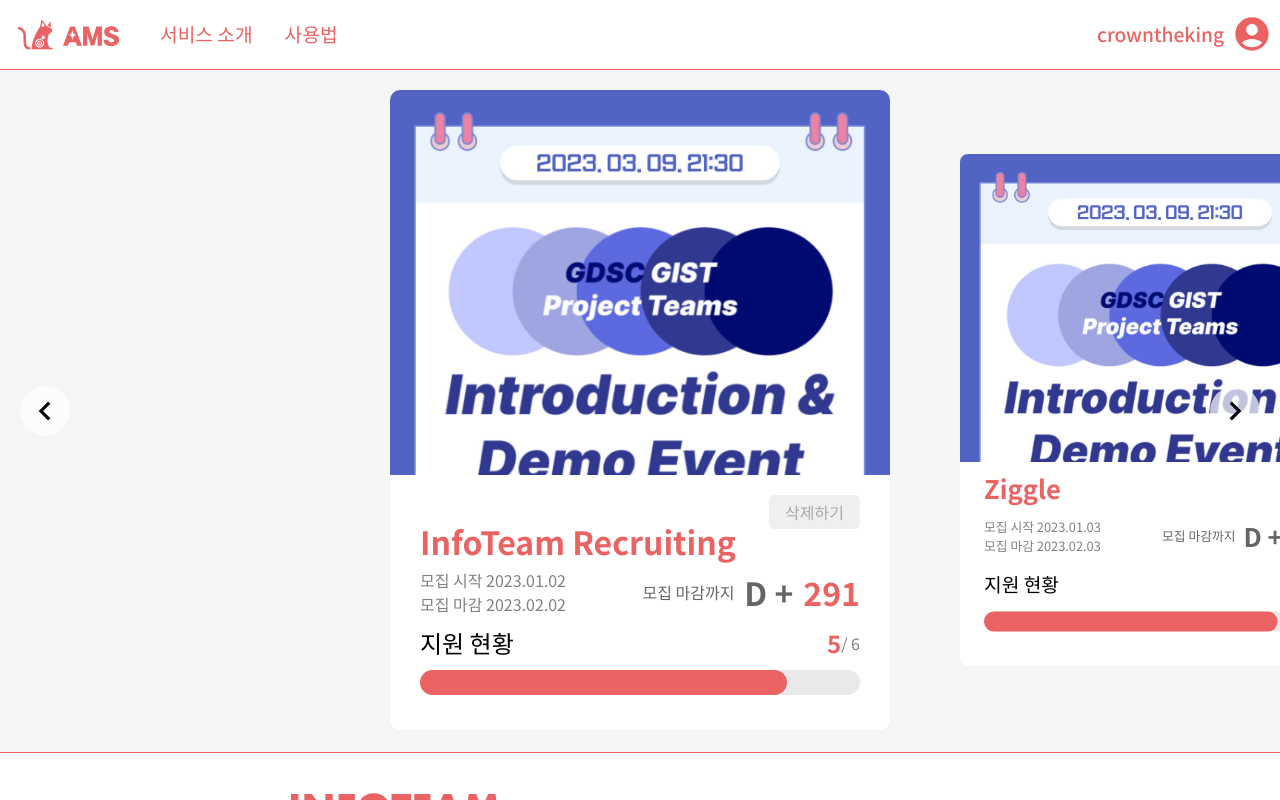
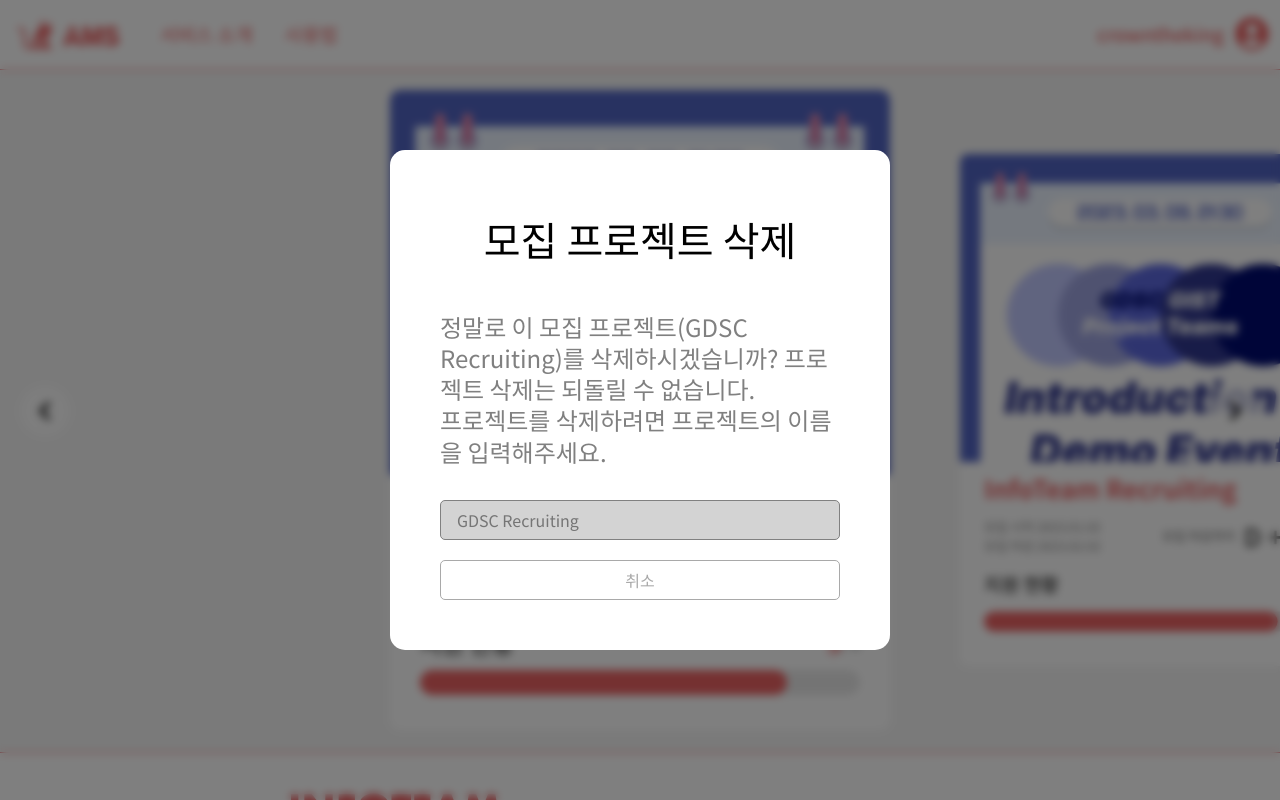
Before and after one commit to gsainfoteam/ziggle-ams-fe, a React (Vite) app: page / in a window 1280 px wide. Both pictures are taken after a click on the button "삭제하기". Shown: the top 800 px of the page. Built offline with nearby package versions, Linux system fonts and the light colour scheme.

Commit message:
✨ Implemented modal for project delete

```diff
--- a/src/pages/Board/components/Carousel/ProjectCard.tsx
+++ b/src/pages/Board/components/Carousel/ProjectCard.tsx
@@ -1,8 +1,11 @@
+import { createPortal } from "react-dom";
 import styled from "styled-components";
 
 import thumbnailUrl from "/src/assets/dummy_thumbnail.jpg";
 
 import { ProjectData } from "../../FetchProjectsDataFromDB";
+import Modal from "../Modal/Modal";
+import useModal from "../Modal/useModal";
 import MiniDueWidget from "./MiniWidget/MiniDueWidget";
 import MiniRecruitStatWidget from "./MiniWidget/MiniRecruitStatWidget";
 import Paper from "./Paper";
@@ -56,6 +59,7 @@ function ProjectCard({
   deleteProject: () => void;
 }) {
   const { startDate, endDate, title } = projectData; // TODO: get recruit stat from DB
+  const { modalState, openModal, closeModal } = useModal();
 
   return (
     <Paper focused={focused}>
@@ -63,7 +67,18 @@ function ProjectCard({
       <WidgetSection>
         <ActionSection>
           {focused && (
-            <DeleteButton onClick={deleteProject}>삭제하기</DeleteButton>
+            <>
+              <DeleteButton onClick={openModal}>삭제하기</DeleteButton>
+              {modalState.isOpen &&
+                createPortal(
+                  <Modal
+                    action={deleteProject}
+                    closeModal={closeModal}
+                    projectName={title}
+                  />,
+                  document.body,
+                )}
+            </>
           )}
         </ActionSection>
         <ProjectName>{title}</ProjectName>
--- a/src/pages/Board/components/Modal/Modal.tsx
+++ b/src/pages/Board/components/Modal/Modal.tsx
@@ -1,48 +1,140 @@
 import styled from "styled-components";
 
+import useFormInput from "./useFormInput";
+
 const ModalBackdrop = styled.div`
+  position: fixed;
   z-index: 9999;
-  position: fixed;
-  left: 0;
-  top: 0;
+
+  display: flex;
   width: 100vw;
   height: 100vh;
-  display: flex;
+  top: 0;
+  left: 0;
+
   justify-content: center;
   align-items: center;
+
   background-color: rgba(0, 0, 0, 0.5);
-`;
-const ModalContainer = styled.div`
-  display: flex;
-  background-color: white;
-  border-radius: 10px;
-  border: none;
-  padding: 20px;
+  backdrop-filter: blur(4px);
 `;
 
-interface modalProps {
-  onExitModal: () => void;
-  onAcceptModal: () => void;
+const ModalContainer = styled.div`
+  z-index: 10000;
+  width: 400px;
+  height: 400px;
+
+  display: flex;
+  flex-direction: column;
+  justify-content: space-between;
+  align-items: center;
+  padding: 50px;
+
+  background-color: white;
+  border-radius: 15px;
+`;
+
+const ModalTitle = styled.h1`
+  display: flex;
+  font-size: 2.5em;
+`;
+
+const ModalMessage = styled.div`
+  display: flex;
+  font-size: 1.5em;
+  line-height: 1.3em;
+  color: gray;
+  word-wrap: break-word;
+`;
+
+const ModalForm = styled.form`
+  display: flex;
+  flex-direction: column;
+  align-items: center;
+  width: 100%;
+  gap: 20px;
+`;
+
+const ModalFormTextInput = styled.input`
+  display: flex;
+  box-sizing: border-box;
+  width: 100%;
+  height: 2.5em;
+  border: 1px solid gray;
+  border-radius: 5px;
+  background-color: lightgray;
+  padding: 0 1em;
+
+  &:focus {
+    outline: 1.5px solid darkgray;
+  }
+`;
+
+interface ActionButtonProps {
+  color: "dangerous" | "normal";
 }
 
-function Modal({ onExitModal, onAcceptModal }: modalProps) {
+const ActionButton = styled.button<ActionButtonProps>`
+  display: flex;
+  width: 100%;
+  height: 2.5em;
+  justify-content: center;
+  align-items: center;
+
+  border-radius: 5px;
+
+  --mainColor: ${({ color }) =>
+    color === "dangerous" ? "#eb6263" : "darkgray"};
+
+  border: 1px solid var(--mainColor);
+  color: var(--mainColor);
+  background-color: white;
+
+  &:hover {
+    color: white;
+    border: none;
+    background-color: var(--mainColor);
+  }
+`;
+
+function Modal({
+  action,
+  closeModal,
+  projectName,
+}: {
+  action: () => void;
+  closeModal: () => void;
+  projectName: string;
+}) {
+  const { onChange, isValid } = useFormInput(projectName);
   return (
-    <ModalBackdrop onClick={onExitModal}>
-      <ModalContainer>
-        <div>
-          <h1>Are you sure that you want to delete the project?</h1>
-          <div
-            style={{
-              display: "flex",
-              flexDirection: "row",
-              justifyContent: "center",
-              gap: "50px",
-            }}
-          >
-            <button onClick={onAcceptModal}>YES</button>
-            <button onClick={onExitModal}>NO</button>
-          </div>
-        </div>
+    <ModalBackdrop onClick={closeModal}>
+      <ModalContainer
+        onClick={(e) => {
+          e.stopPropagation();
+        }}
+      >
+        <ModalTitle>모집 프로젝트 삭제</ModalTitle>
+        <>
+          <ModalMessage>
+            정말로 이 모집 프로젝트({projectName})를 삭제하시겠습니까? 프로젝트
+            삭제는 되돌릴 수 없습니다.
+            <br />
+            프로젝트를 삭제하려면 프로젝트의 이름을 입력해주세요.
+          </ModalMessage>
+        </>
+        <ModalForm>
+          <ModalFormTextInput placeholder={projectName} onChange={onChange} />
+          {isValid ? (
+            <ActionButton color={"dangerous"} onClick={action}>
+              프로젝트 영구 삭제
+            </ActionButton>
+          ) : (
+            <ActionButton color={"normal"} onClick={closeModal}>
+              취소
+            </ActionButton>
+          )}
+        </ModalForm>
       </ModalContainer>
     </ModalBackdrop>
   );
--- /dev/null
+++ b/src/pages/Board/components/Modal/useFormInput.ts
@@ -0,0 +1,19 @@
+import React, { useEffect, useState } from "react";
+
+function useFormInput(targetString: string) {
+  const [formInput, setInput] = useState("");
+  const [isValid, setIsValid] = useState(false);
+
+  const onChange = (e: React.ChangeEvent<HTMLInputElement>) => {
+    setInput(e.target.value);
+  };
+
+  useEffect(() => {
+    if (formInput === targetString) setIsValid(true);
+    else setIsValid(false);
+  }, [formInput, targetString]);
+
+  return { onChange, isValid };
+}
+
+export default useFormInput;
--- /dev/null
+++ b/src/pages/Board/components/Modal/useModal.ts
@@ -0,0 +1,29 @@
+import { useState } from "react";
+
+interface ModalState {
+  isOpen: boolean;
+}
+
+function useModal() {
+  const [modalState, setModalState] = useState<ModalState>({
+    isOpen: false,
+  });
+
+  const openModal = () => {
+    setModalState((modalState) => ({
+      ...modalState,
+      isOpen: true,
+    }));
+  };
+
+  const closeModal = () => {
+    setModalState((modalState) => ({
+      ...modalState,
+      isOpen: false,
+    }));
+  };
+
+  return { modalState, openModal, closeModal };
+}
+
+export default useModal;
```
Also changed, not shown: src/pages/Board/components/Modal.tsx (deleted, +0 -51 lines), src/pages/Board/components/Modal/useModal.tsx (deleted, +0 -26 lines), src/pages/Board/components/useModal.tsx (deleted, +0 -26 lines).
